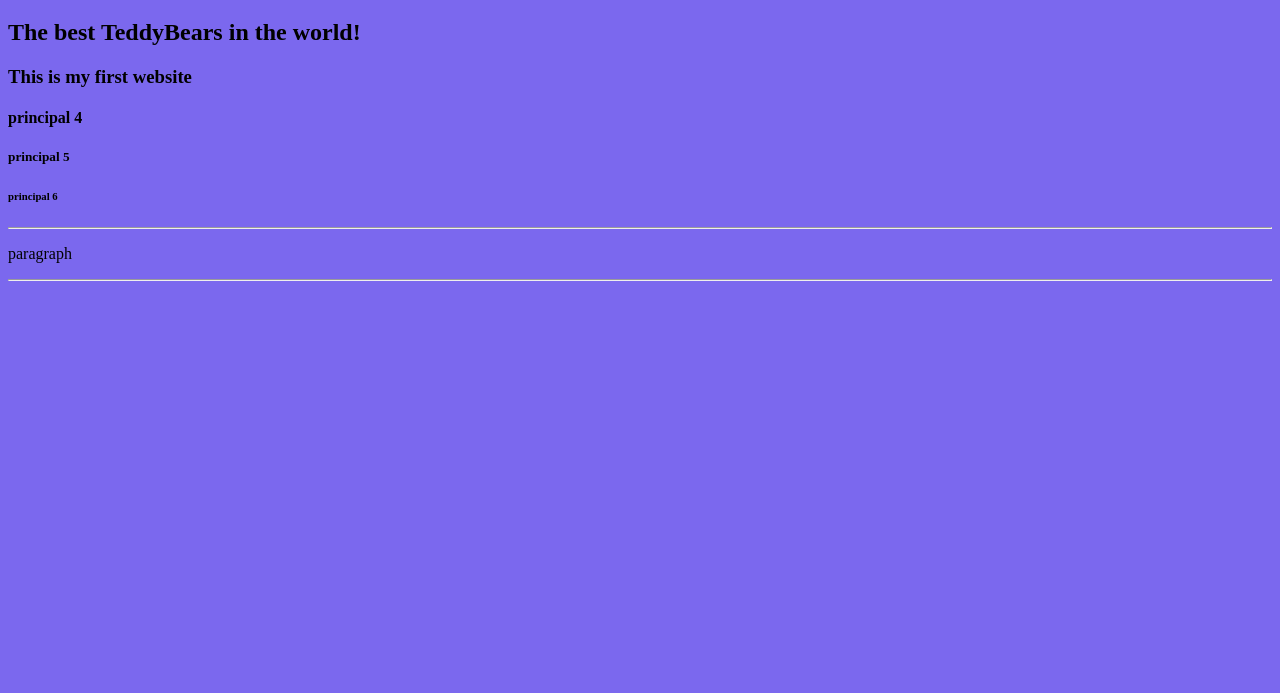
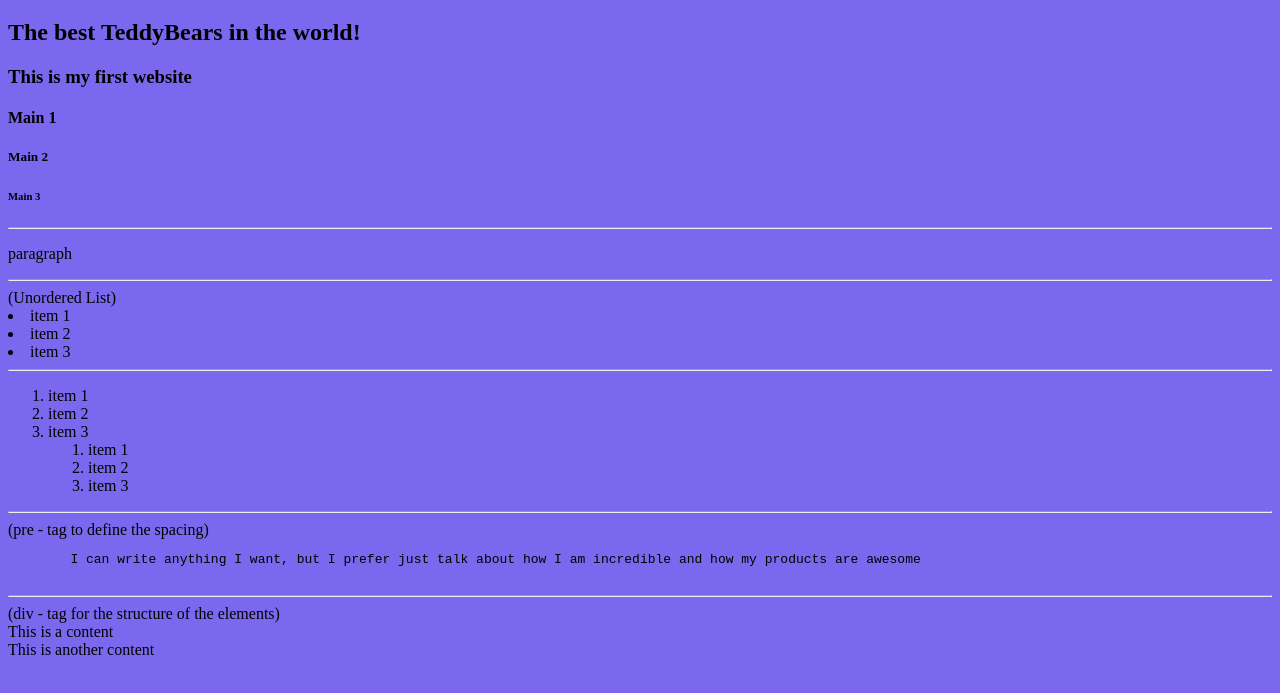
Before and after one commit to Hanay3342/website-2I, a plain HTML site: page index.html in a window 1280 px wide. Shown: the part 61-754 px from the top of the page. Drawn offline with Linux system fonts and the light colour scheme.

Commit message:
Add files via upload

```diff
--- a/index.html
+++ b/index.html
@@ -10,11 +10,39 @@
     <h1>Hanay TeddyBears</h1>
     <h2>The best TeddyBears in the world!</h2>
     <h3>This is my first website</h3>
-    <h4>principal 4</h4>
-    <h5>principal 5</h5>
-    <h6>principal 6</h6>
+    <h4>Main 1</h4>
+    <h5>Main 2</h5>
+    <h6>Main 3</h6>
    <hr>
     <p>paragraph</p>
     <hr>
+    (Unordered List)
+    <li>item 1</li>
+    <li>item 2</li>
+    <li>item 3</li>
+    <hr>
+    <ol>
+        <li>item 1</li>
+        <li>item 2</li>
+        <li>item 3</li>
+        <ol>
+            <li>item 1</li>
+            <li>item 2</li>
+            <li>item 3</li>
+        </ol>
+    </ol>
+    <hr>
+    (pre - tag to define the spacing)
+    <pre>
+        I can write anything I want, but I prefer just talk about how I am incredible and how my products are awesome
+    </pre>
+    <hr>
+    (div - tag for the structure of the elements)
+<div>
+    This is a content
+</div>
+<div>
+    This is another content
+</div>
 </body>
 </html>
```
